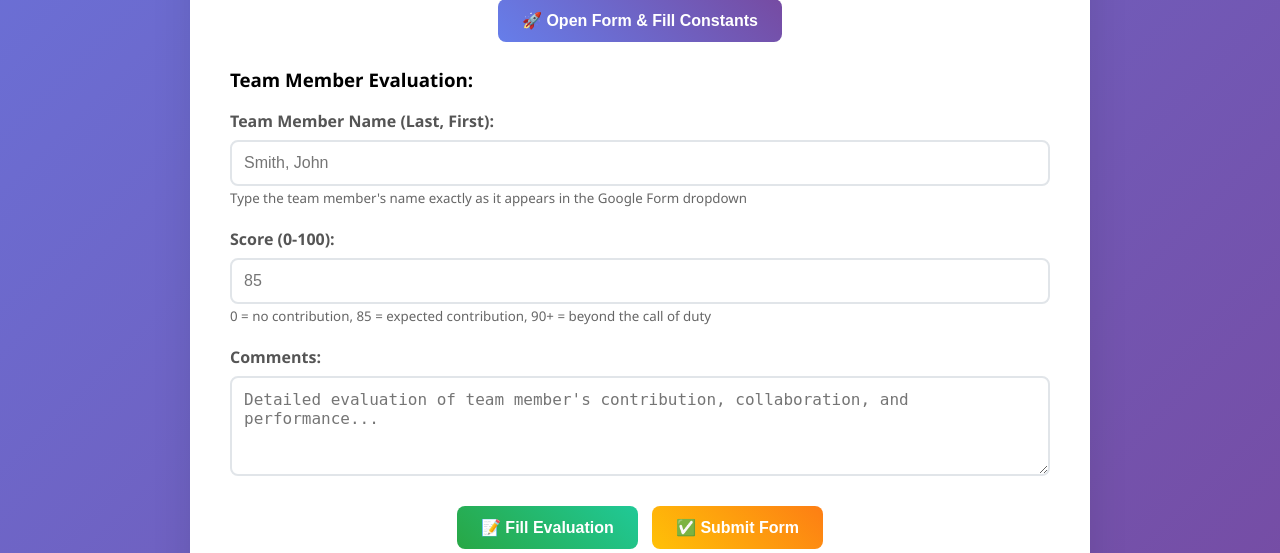
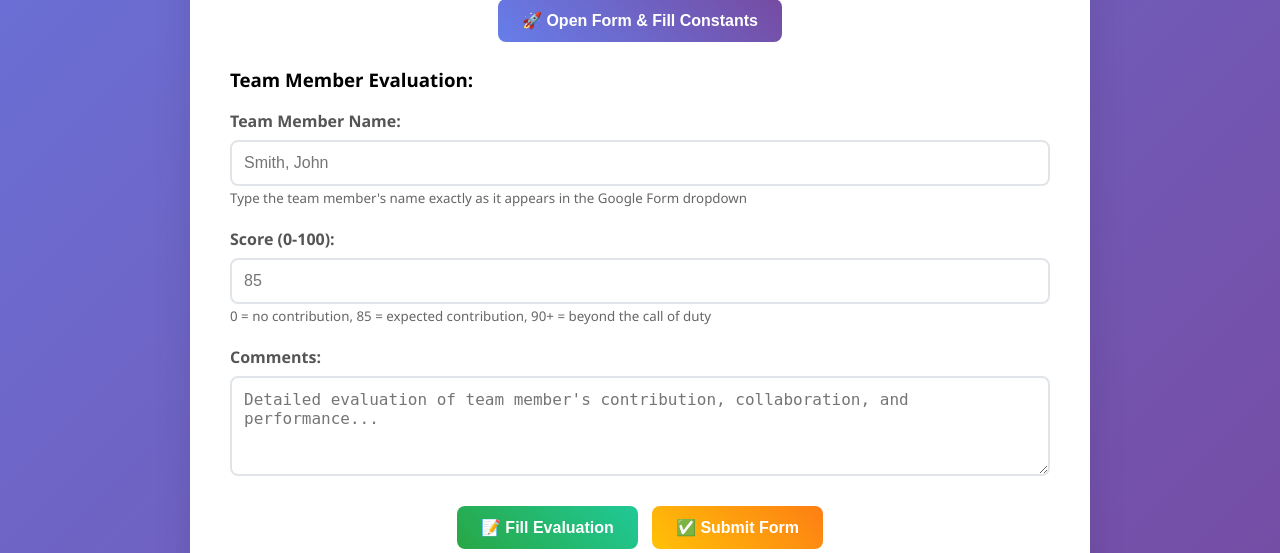
Before and after one commit to msenkus/AutomatePeerReview, a FastAPI app: template templates/evaluate.html in a window 1280 px wide. Shown: the part 870-1423 px from the top of the page. Run offline with FastAPI, Linux system fonts and the light colour scheme; the template is opened without the code that fills it, so the values that code supplies are empty.

```diff
--- a/templates/evaluate.html
+++ b/templates/evaluate.html
@@ -206,7 +206,7 @@
             <h3>Team Member Evaluation:</h3>
 
             <div class="form-group">
-                <label for="member_name">Team Member Name (Last, First):</label>
+                <label for="member_name">Team Member Name:</label>
                 <input type="text" id="member_name" name="member_name" required
                        placeholder="Smith, John"
                        title="Enter the exact name as it appears in the Google Form">
```
